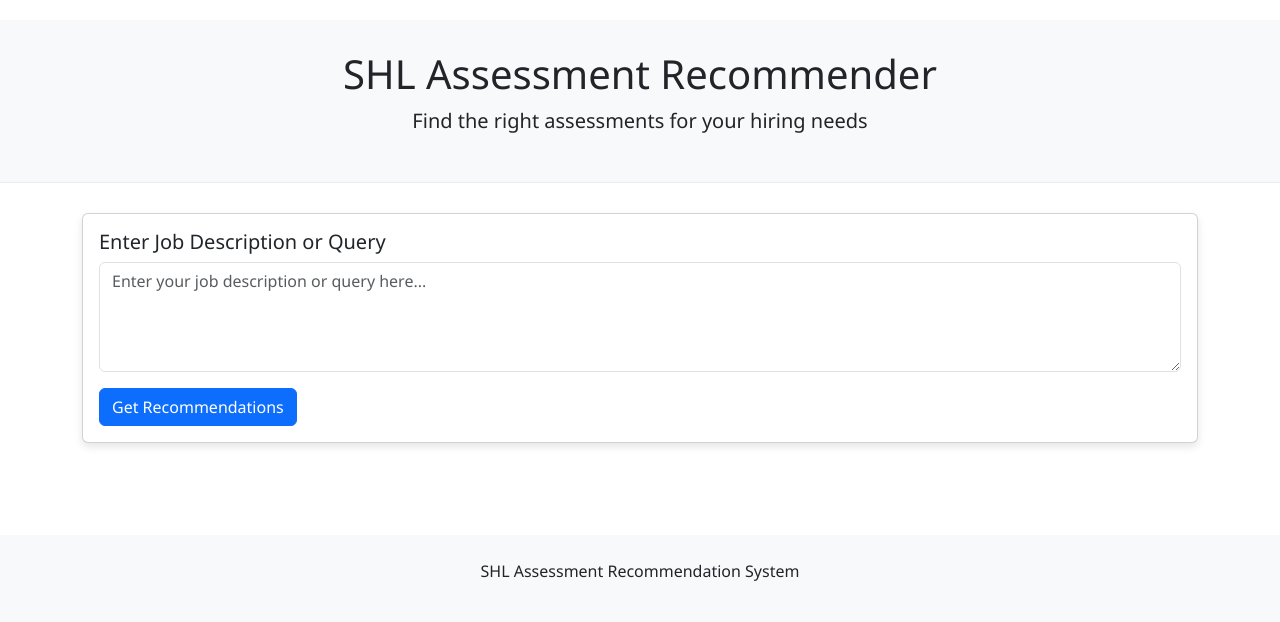
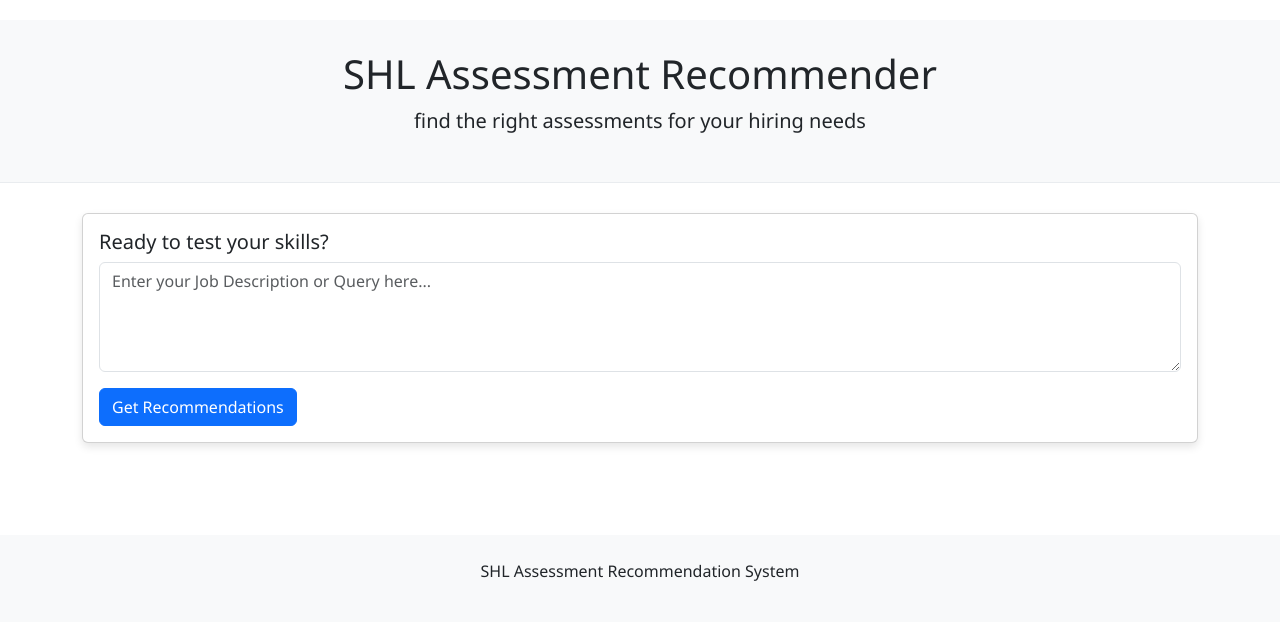
Before and after one commit to Shaan2522/shl-assessment-recommender-using-webscraping-geminiAPI-flask-GCP, a Flask app: page / in a window 1280 px wide. Shown: the top 622 px of the page. Run offline with Flask 3, Linux system fonts and the light colour scheme.

Commit message:
update UI
Fixes #1

This PR updates the `\templates\index.html` file in order to improve the landing page text and remove text redundancy.

```diff
--- a/templates/index.html
+++ b/templates/index.html
@@ -49,7 +49,7 @@
     <div class="header-section">
         <div class="container">
             <h1 class="text-center">SHL Assessment Recommender</h1>
-            <p class="text-center lead">Find the right assessments for your hiring needs</p>
+            <p class="text-center lead">find the right assessments for your hiring needs</p>
         </div>
     </div>
 
@@ -58,10 +58,10 @@
             <div class="col-lg-12 mb-4">
                 <div class="card">
                     <div class="card-body">
-                        <h5 class="card-title">Enter Job Description or Query</h5>
+                        <h5 class="card-title">Ready to test your skills?</h5>
                         <form id="recommendForm">
                             <div class="mb-3">
-                                <textarea class="form-control" id="queryInput" rows="4" placeholder="Enter your job description or query here..."></textarea>
+                                <textarea class="form-control" id="queryInput" rows="4" placeholder="Enter your Job Description or Query here..."></textarea>
                             </div>
                             <button type="submit" class="btn btn-primary">Get Recommendations</button>
                         </form>
```
